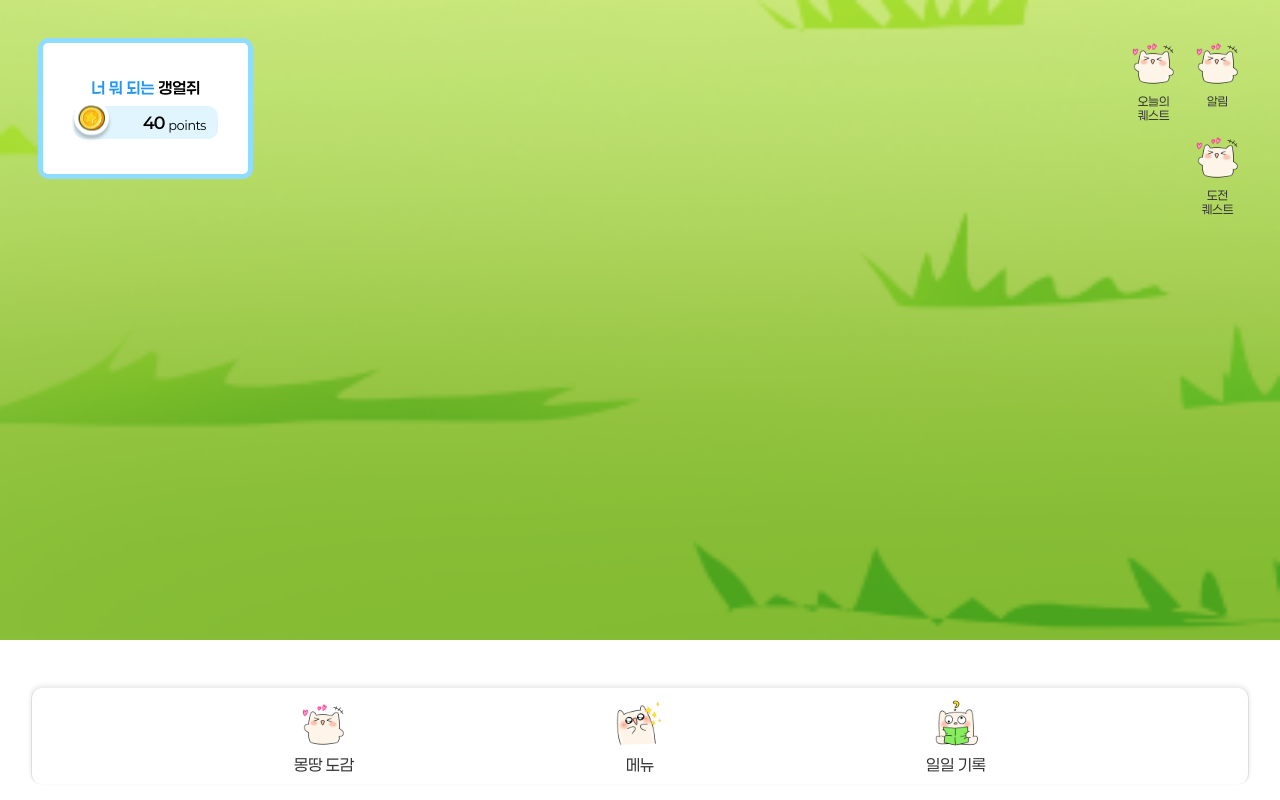
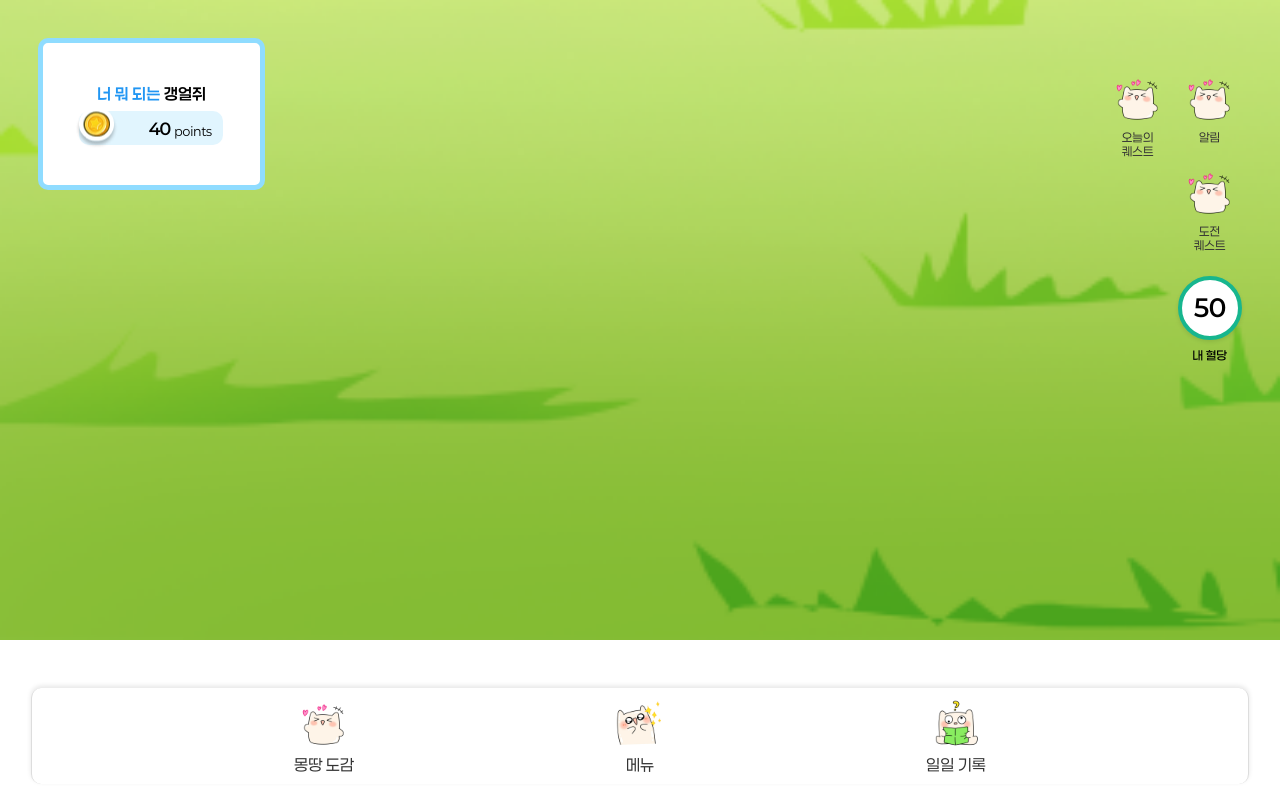
Before and after one commit to fefe1231/mongddang, a React (Vite) app in the folder frontend/: page / in a window 1280 px wide. Built offline with nearby package versions, Linux system fonts and the light colour scheme.

Commit message:
✨ Feat/(#48, S11P31D207-195): 메인페이지 현재 혈당 컴포넌트 구현
.

```diff
--- a/frontend/src/pages/MainPage/KidsMainPage.tsx
+++ b/frontend/src/pages/MainPage/KidsMainPage.tsx
@@ -10,6 +10,7 @@ import {
 } from './styles';
 import ProfileStatus from './ui/ProfileStatus/ProfileStatus';
 import { IconTypo } from '@/shared/ui/IconTypo';
+import CurrentBloodSugar from './ui/CurrentBloodSugar/CurrentBloodSugar';
 
 const KidsMainPage = () => {
   return (
@@ -18,8 +19,6 @@ const KidsMainPage = () => {
       <div css={topContainer}>
         {/* 프로필 상태창 */}
         <ProfileStatus />
-      </div>
-
         {/* 아이콘 모음 */}
         <div css={iconGroupCss}>
           <div css={iconHorizontalCss}>
@@ -51,6 +50,8 @@ const KidsMainPage = () => {
                 </div>
               }
             />
+            <CurrentBloodSugar />
+          </div>
         </div>
       </div>
 
--- a/frontend/src/pages/MainPage/styles.ts
+++ b/frontend/src/pages/MainPage/styles.ts
@@ -17,11 +17,12 @@ export const topContainer = css`
   width: 100%;
   height: fit-content;
   padding: 3%;
+  justify-content: space-between;
 `;
 
 export const iconGroupCss = css`
   display: flex;
-  padding: 3%;
+  padding: 3% 0;
   gap: 1rem;
 `;
 
--- /dev/null
+++ b/frontend/src/pages/MainPage/ui/CurrentBloodSugar/CurrentBloodSugar.styles.ts
@@ -0,0 +1,20 @@
+import { css } from '@emotion/react';
+
+export const container = css`
+  display: flex;
+  flex-direction: column;
+  align-items: center;
+  gap: 0.5rem;
+`;
+
+export const bloodSugarCss = css`
+  display: flex;
+  width: 3.5rem;
+  height: 3.5rem;
+  background-color: #fff;
+  border-radius: 50%;
+  border: 0.3rem solid #17b68e;
+  justify-content: center;
+  align-items: center;
+  box-shadow: 0 2px 4px rgba(0, 0, 0, 0.1);
+`;
--- /dev/null
+++ b/frontend/src/pages/MainPage/ui/CurrentBloodSugar/CurrentBloodSugar.tsx
@@ -0,0 +1,21 @@
+/** @jsxImportSource @emotion/react */
+
+import { Typography } from '@/shared/ui/Typography';
+import { bloodSugarCss, container } from './CurrentBloodSugar.styles';
+
+const CurrentBloodSugar = () => {
+  return (
+    <div css={container}>
+      <div css={bloodSugarCss}>
+        <Typography color="dark" size="1.5" weight={600}>
+          50
+        </Typography>
+      </div>
+      <Typography color="dark" size="0.75" weight={500}>
+        내 혈당
+      </Typography>
+    </div>
+  );
+};
+
+export default CurrentBloodSugar;
```
Lines whose indentation alone changed are shown as unchanged.
